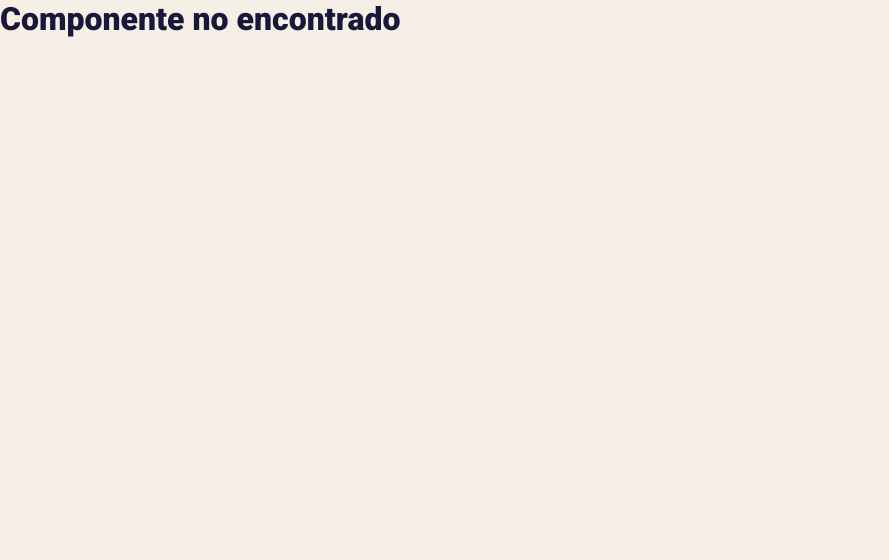
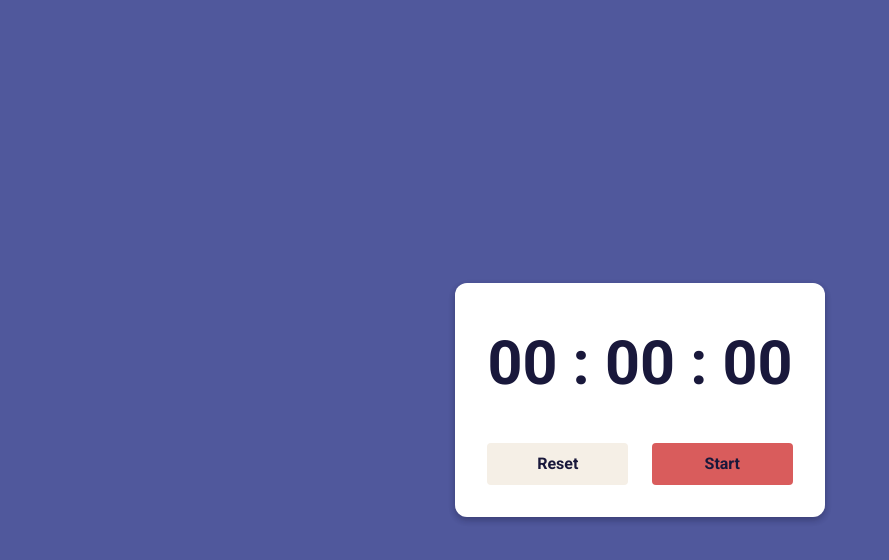
Before and after one commit to IAOsan/30-days-angular-proyects, an Angular app: page /projects/day/4 in a window 1280 px wide. Shown: the top 560 px of the page, without its empty margins (0-889 px from the left). Built offline with nearby package versions, Linux system fonts and the light colour scheme.

Commit message:
feat(stopwatch): implement  initial component, layout, and register project in projects service

```diff
--- /dev/null
+++ b/src/app/features/projects/components/day4-stopwatch/stopwatch.component.html
@@ -0,0 +1,11 @@
+<main
+  class="bg-primary-500 d-flex flex-column align-items-center justify-content-center pt-6 pb-6 w-100 mh-100vh"
+>
+  <article class="pt-6 pb-6 pl-6 pr-6 bg-light-50 rounded-3 shadow-1">
+    <p class="heading-1 mb-2"><b>00 : 00 : 00</b></p>
+    <div class="d-flex gap">
+      <button class="button button--light w-100" type="button"><b>Reset</b></button>
+      <button class="button button--danger w-100" type="button"><b>Start</b></button>
+    </div>
+  </article>
+</main>
--- a/src/app/features/projects/project.service.ts
+++ b/src/app/features/projects/project.service.ts
@@ -3,6 +3,7 @@ import { IProject } from '../../shared/models/project.model';
 import { ProfileCardComponent } from './components/day1-profileCard/profileCard.component';
 import { CounterComponent } from './components/day2-counter/counter.component';
 import { TodoListComponent } from './components/day3-todoList/todoList.component';
+import { StopwatchComponent } from './components/day4-stopwatch/stopwatch.component';
 
 const PROJECT_COMPONENTS_MAP = new Map<number, IProject>([
   [
@@ -32,6 +33,15 @@ const PROJECT_COMPONENTS_MAP = new Map<number, IProject>([
       component: TodoListComponent,
     },
   ],
+  [
+   4,
+    {
+      name: 'Stopwatch',
+      day: 4,
+      image: 'images/stopwatch.png',
+      component: StopwatchComponent,
+    },
+  ],
 ]);
 
 @Injectable({
```
Also changed, not shown: src/app/features/projects/components/day4-stopwatch/stopwatch.component.ts (added, +7 -0 lines), public/images/stopwatch.png (added), src/app/features/projects/components/day3-todoList/newTaskForm/newTaskForm.component.ts (added).
